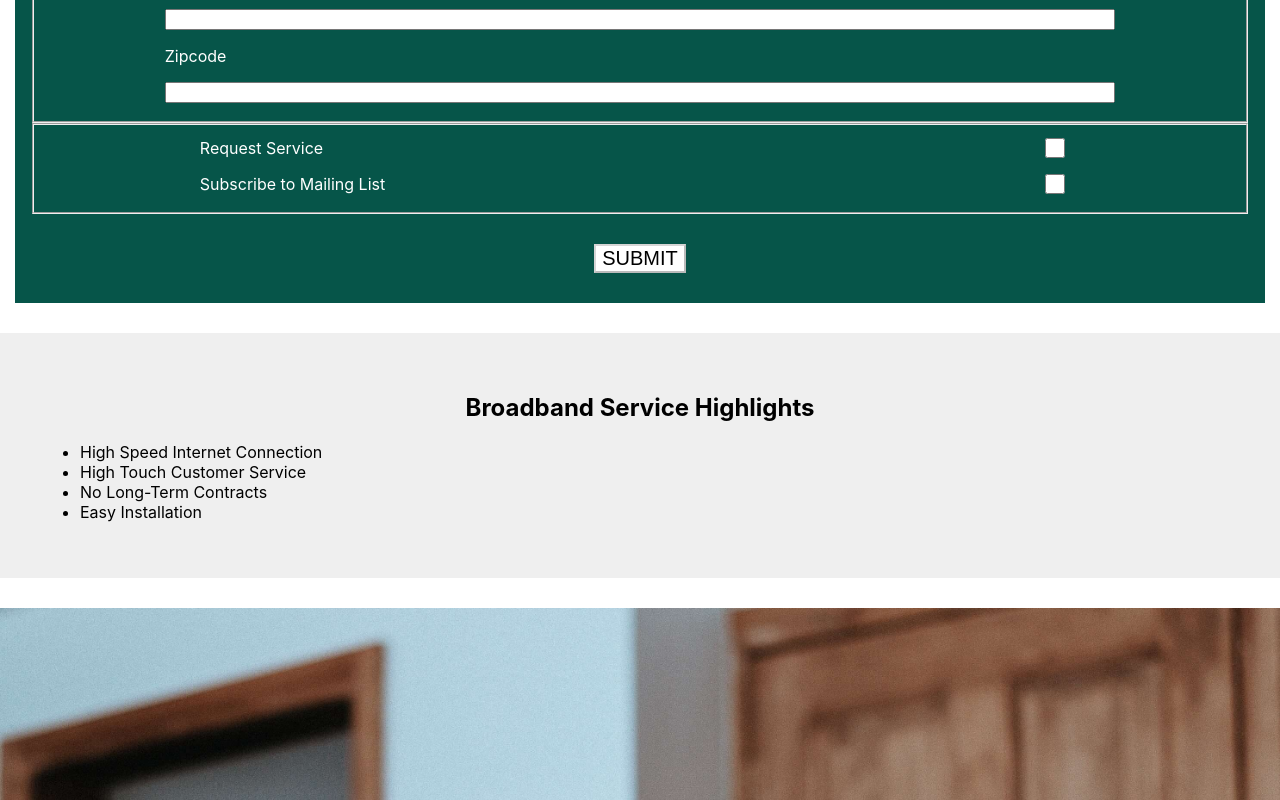
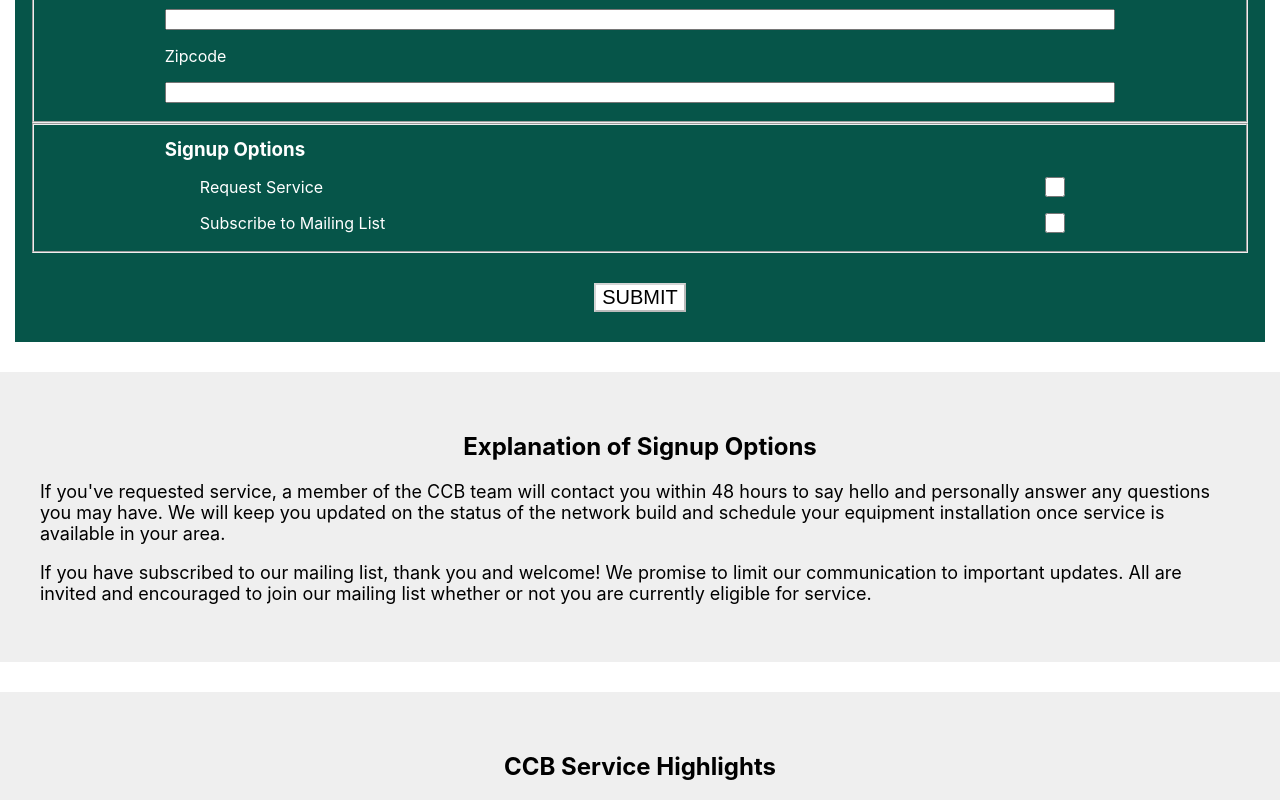
Before and after one commit to melleehall/ccb-client, a React (Create React App) app: page / in a window 1280 px wide. Shown: the part 1260-2060 px from the top of the page. Built offline with nearby package versions, Linux system fonts and the light colour scheme.

Commit message:
Added explanation of signup options

```diff
--- a/src/SignupForm/SignupForm.css
+++ b/src/SignupForm/SignupForm.css
@@ -22,7 +22,8 @@ h2 {
 .signup_options label,
 .personal_info input,
 .address input,
-.signup_options input {
+.signup_options input,
+.signup_options h3 {
     margin: 8px 0px;
     margin-left: auto;
     margin-right: auto;
--- a/src/SignupForm/SignupForm.js
+++ b/src/SignupForm/SignupForm.js
@@ -136,6 +136,7 @@ export default class AddFolder extends Component {
                                 {/* {this.state.name.touched && <ValidationError message={nameError} />} */}
                             </fieldset>
                             <fieldset className='signup_options'>
+                                <h3>Signup Options</h3>
                                 <div className='flex-row'>
                                     <label htmlFor='requestService'>
                                         Request Service
--- a/src/SignupPathText/SignupPathText.css
+++ b/src/SignupPathText/SignupPathText.css
@@ -7,3 +7,12 @@
 .signup-view {
     margin: 30px 0px;
 }
+
+.signup-view section {
+    margin-top: 30px;
+}
+
+.signup-view li,
+.signup-view p {
+    font-size: 18px;
+}
--- a/src/SignupPathText/SignupPathText.js
+++ b/src/SignupPathText/SignupPathText.js
@@ -7,12 +7,19 @@ export default class SignupPathText extends Component {
         return (
             <section class='signup-view'>
                 <section class='lightestgray'>
-                    <h2 class='signup-subhead'>Broadband Service Highlights</h2>
+                    <h2 class='signup-subhead'>Explanation of Signup Options</h2>
+                    <p>If you've requested service, a member of the CCB team will contact you within 48 hours to say hello and personally answer any questions you may have.
+                        We will keep you updated on the status of the network build and schedule your equipment installation once service is available in your area.</p>
+                    <p>If you have subscribed to our mailing list, thank you and welcome!  We promise to limit our communication to important updates.
+                        All are invited and encouraged to join our mailing list whether or not you are currently eligible for service.</p>
+                </section>
+                <section class='lightestgray'>
+                    <h2 class='signup-subhead'>CCB Service Highlights</h2>
                     <ul>
-                        <li>High Speed Internet Connection</li>
-                        <li>High Touch Customer Service</li>
+                        <li>High-Speed Internet Connection</li>
+                        <li>Easy Installation</li>
                         <li>No Long-Term Contracts</li>
-                        <li>Easy Installation</li>
+                        <li>Excellent Customer Service</li>
                     </ul>
                 </section>
             </section>
```
